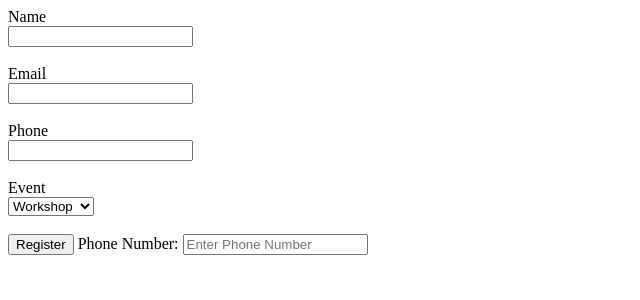
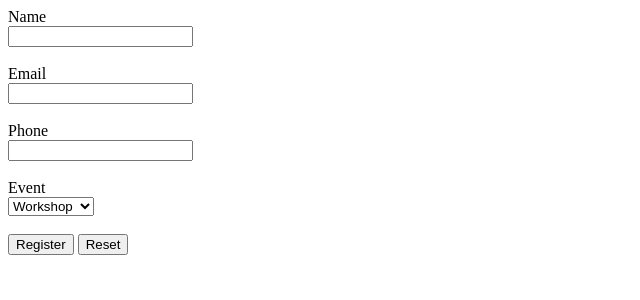
Before and after one commit to nuhakhan1305/DevOps, a Flask app: page /register in a window 1280 px wide. Shown: the top 300 px of the page, without its empty margins (0-640 px from the left). Run offline with Flask 3, Linux system fonts and the light colour scheme.

Commit message:
Added reset button

```diff
--- a/week1/SAMPLEAPPLICATION/templates/register.html
+++ b/week1/SAMPLEAPPLICATION/templates/register.html
@@ -19,8 +19,6 @@
     <br><br>
 
     <input type="submit" value="Register">
-    <label>Phone Number:</label>
-<input type="tel" name="phone" placeholder="Enter Phone Number">
-<br><br>
+    <input type="reset" value="Reset">
 
 </form>
```
